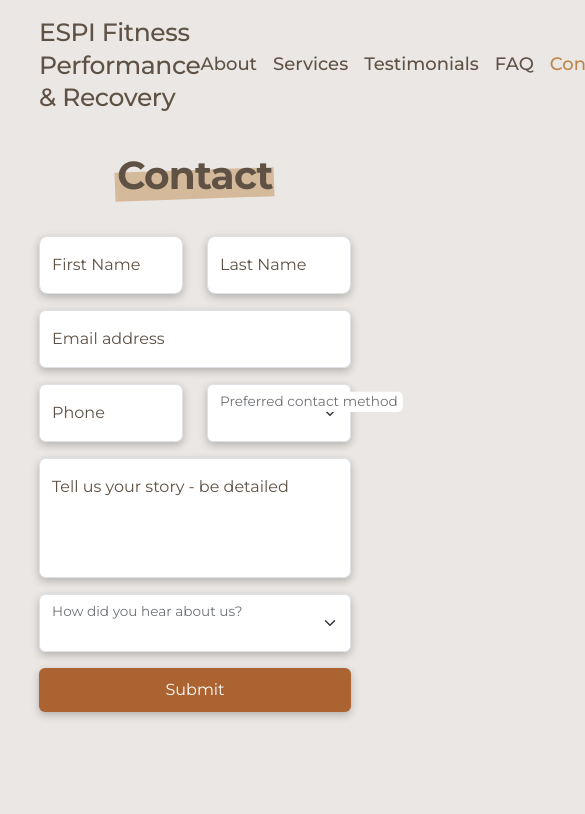
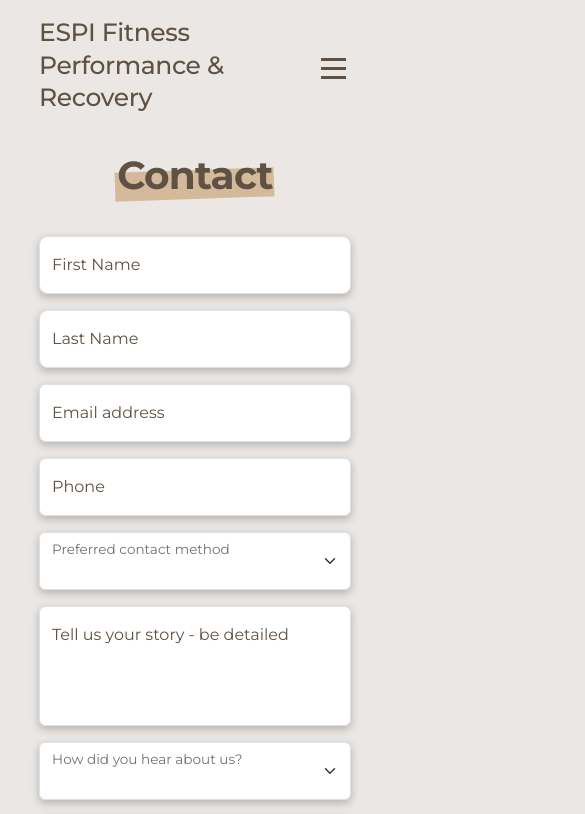
Before and after one commit to justin-mcclain/espi-fitness, a React (Create React App) app: page /contact in a window 390 px wide. Shown: the top 814 px of the page, 585 px wide, since content can reach past the window. Built offline with nearby package versions, Linux system fonts and the light colour scheme.

Commit message:
mobile optimization

```diff
--- a/src/components/About/about.scss
+++ b/src/components/About/about.scss
@@ -26,6 +26,12 @@
 			height: 550px;
 			border-radius: 8px;
 			object-fit: cover;
+			@media screen and (max-width: 768px) {
+				width: 100%;
+				height: auto;
+				margin: 0 0 16px 0;
+
+			}
 		}
 		h3 {
 			margin: 0 0 16px 0;
--- a/src/components/Contact/contact.jsx
+++ b/src/components/Contact/contact.jsx
@@ -43,7 +43,7 @@
 			<div id="contact-content">
 				<form onSubmit={handleSubmit}>
 					<div className="row">
-						<div className="col">
+						<div className="col-12 col-md-6">
 							<div className="form-floating mb-3">
 								<input
 									type="text"
@@ -56,7 +56,7 @@
 								<label htmlFor="firstName">First Name</label>
 							</div>
 						</div>
-						<div className="col">
+						<div className="col-12 col-md-6">
 							<div className="form-floating mb-3">
 								<input
 									type="text"
@@ -87,7 +87,7 @@
 						</div>
 					</div>
 					<div className="row">
-						<div className="col">
+						<div className="col-12 col-md-6">
 							<div className="form-floating mb-3">
 								<input
 									type="tel"
@@ -101,7 +101,7 @@
 								<label htmlFor="phone">Phone</label>
 							</div>
 						</div>
-						<div className="col">
+						<div className="col-12 col-md-6">
 							<div className="form-floating mb-3">
 								<select
 									className="form-select"
@@ -156,7 +156,7 @@
 						</div>
 					</div>
 					<div className="row">
-						<div className="col">
+						<div className="col-12 col-md-6">
 							<button type="submit">Submit</button>
 						</div>
 					</div>
--- a/src/components/Footer/footer.jsx
+++ b/src/components/Footer/footer.jsx
@@ -40,7 +40,10 @@
 						</p>
 						<p className="caption">
 							<FiMapPin />{" "}
-							<a href="https://maps.app.goo.gl/qvuaJp6nKA3UdKrq7">
+							<a
+								href="https://maps.app.goo.gl/qvuaJp6nKA3UdKrq7"
+								target="_blank"
+								rel="noreferrer">
 								3660 E University Dr. Unit 128 Mesa, AZ 85205
 							</a>
 						</p>
@@ -57,7 +60,9 @@
 						<div id="socials">
 							<a
 								href="https://www.facebook.com/EspiFit/"
-								className="social-link">
+								className="social-link"
+								target="_blank"
+								rel="noreferrer">
 								<img
 									src={fbIconWhite}
 									alt="Facebook"
@@ -71,6 +76,8 @@
 							</a>
 							<a
 								href="https://www.instagram.com/espfit_"
+								target="_blank"
+								rel="noreferrer"
 								className="social-link">
 								<img
 									src={igIconWhite}
--- a/src/components/Footer/footer.scss
+++ b/src/components/Footer/footer.scss
@@ -1,7 +1,7 @@
 @import "/src/styles/mixins.scss";
 
 footer {
-	padding-top: 88px;
+	padding-top: 64px;
 	display: flex;
 	justify-content: center;
 	align-items: center;
@@ -20,9 +20,16 @@
 #footer-content-upper {
 	display: flex;
 	justify-content: space-evenly;
+	@media screen and (max-width: 768px) {
+		justify-content: center;
+	}
 	align-items: center;
 		div:nth-child(2) {
 			align-items: flex-end;
+			@media screen and (max-width: 768px) {
+				align-items: flex-start;
+
+			}
 	}
 }
 #footer-section {
--- a/src/components/Header/header.jsx
+++ b/src/components/Header/header.jsx
@@ -5,6 +5,7 @@
 
 const Header = () => {
 	const [isSticky, setIsSticky] = useState(false);
+	const [isMenuOpen, setIsMenuOpen] = useState(false);
 	useEffect(() => {
 		const handleScroll = () => {
 			setIsSticky(window.scrollY > 50);
@@ -13,6 +14,13 @@
 		window.addEventListener("scroll", handleScroll);
 		return () => window.removeEventListener("scroll", handleScroll);
 	}, []);
+	const toggleMenu = () => {
+		setIsMenuOpen(!isMenuOpen);
+	};
+
+	const closeMenu = () => {
+		setIsMenuOpen(false);
+	};
 	return (
 		<div id="header" className={`header ${isSticky ? "sticky" : ""}`}>
 			<div id="header-content">
@@ -23,11 +31,20 @@
 					}>
 					<h4 className="h4">ESPI Fitness Performance & Recovery</h4>
 				</NavLink>
-				<nav>
+				<button
+					className={`hamburger ${isMenuOpen ? "open" : ""}`}
+					onClick={toggleMenu}
+					aria-label="Toggle menu">
+					<span></span>
+					<span></span>
+					<span></span>
+				</button>
+				<nav className={`nav ${isMenuOpen ? "nav-open" : ""}`}>
 					<div id="navbar">
 						<div class="h6">
 							<NavLink
 								to="/about"
+								onClick={closeMenu}
 								className={({ isActive }) =>
 									isActive ? "active-link" : ""
 								}>
@@ -37,6 +54,7 @@
 						<div class="h6">
 							<NavLink
 								to="/services"
+								onClick={closeMenu}
 								className={({ isActive }) =>
 									isActive ? "active-link" : ""
 								}>
@@ -46,6 +64,7 @@
 						<div class="h6">
 							<NavLink
 								to="/testimonials"
+								onClick={closeMenu}
 								className={({ isActive }) =>
 									isActive ? "active-link" : ""
 								}>
@@ -55,6 +74,7 @@
 						<div class="h6">
 							<NavLink
 								to="/faq"
+								onClick={closeMenu}
 								className={({ isActive }) =>
 									isActive ? "active-link" : ""
 								}>
@@ -64,6 +84,7 @@
 						<div class="h6">
 							<NavLink
 								to="/contact"
+								onClick={closeMenu}
 								className={({ isActive }) =>
 									isActive ? "active-link" : ""
 								}>
--- a/src/components/Header/header.scss
+++ b/src/components/Header/header.scss
@@ -59,3 +59,73 @@
 		}
 	}
 }
+
+// Hide hamburger on desktop, show nav
+.hamburger {
+	display: none;
+}
+
+@media (max-width: 768px) {
+	#header-content {
+		position: relative;
+	}
+
+	.hamburger {
+		display: flex;
+		flex-direction: column;
+		background: none;
+		border: none;
+		cursor: pointer;
+		padding: 5px;
+		z-index: 1001;
+
+		span {
+			width: 25px;
+			height: 3px;
+			background-color: #5f5245;
+			margin: 3px 0;
+			transition: 0.3s;
+		}
+
+		&.open span:nth-child(1) {
+			transform: rotate(-45deg) translate(-5px, 6px);
+		}
+		&.open span:nth-child(2) {
+			opacity: 0;
+		}
+		&.open span:nth-child(3) {
+			transform: rotate(45deg) translate(-5px, -6px);
+		}
+	}
+
+	nav {
+		position: absolute;
+		top: 100%;
+		left: 0;
+		right: 0;
+		background-color: white;
+		box-shadow: 0 2px 5px rgba(0, 0, 0, 0.1);
+		transform: translateY(-100%);
+		opacity: 0;
+		visibility: hidden;
+		transition: all 0.3s ease;
+		z-index: 1000;
+		&.nav-open {
+			display: flex;
+			justify-content: center;;
+			transform: translateY(0);
+			opacity: 1;
+			visibility: visible;
+		}
+	}
+
+	#navbar {
+		flex-direction: column;
+		padding: 20px;
+
+		.h6 {
+			margin: 10px 0;
+			text-align: center;
+		}
+	}
+}
--- a/src/components/Home/home.scss
+++ b/src/components/Home/home.scss
@@ -15,9 +15,10 @@
 	align-items: center;
 	margin-left: -24px;
 	margin-right: -24px;
-	// h2 {
-	// 	@include page-header;
-	// }
+	h2 {
+		// @include page-header;
+		text-align: center
+	}
 	button {
 		@include button-style;
 	}
```
Lines whose indentation alone changed are shown as unchanged.
